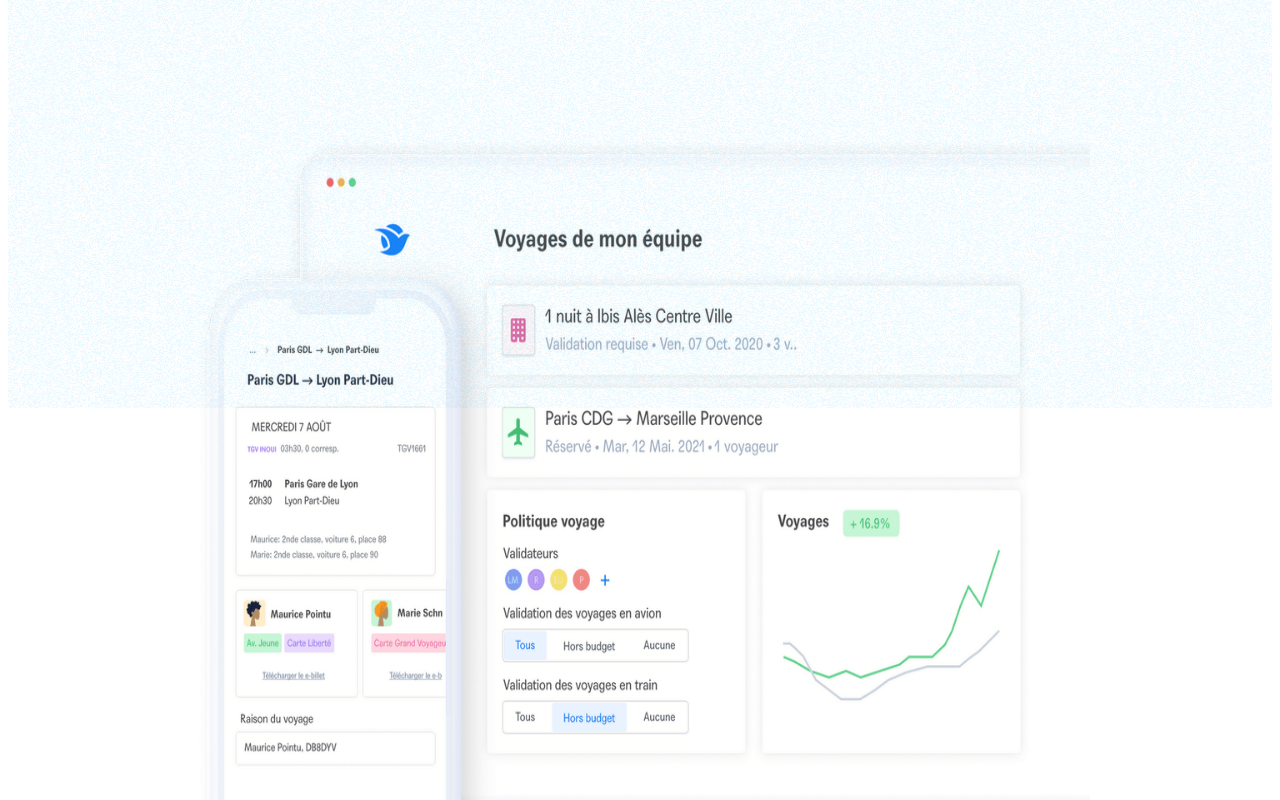
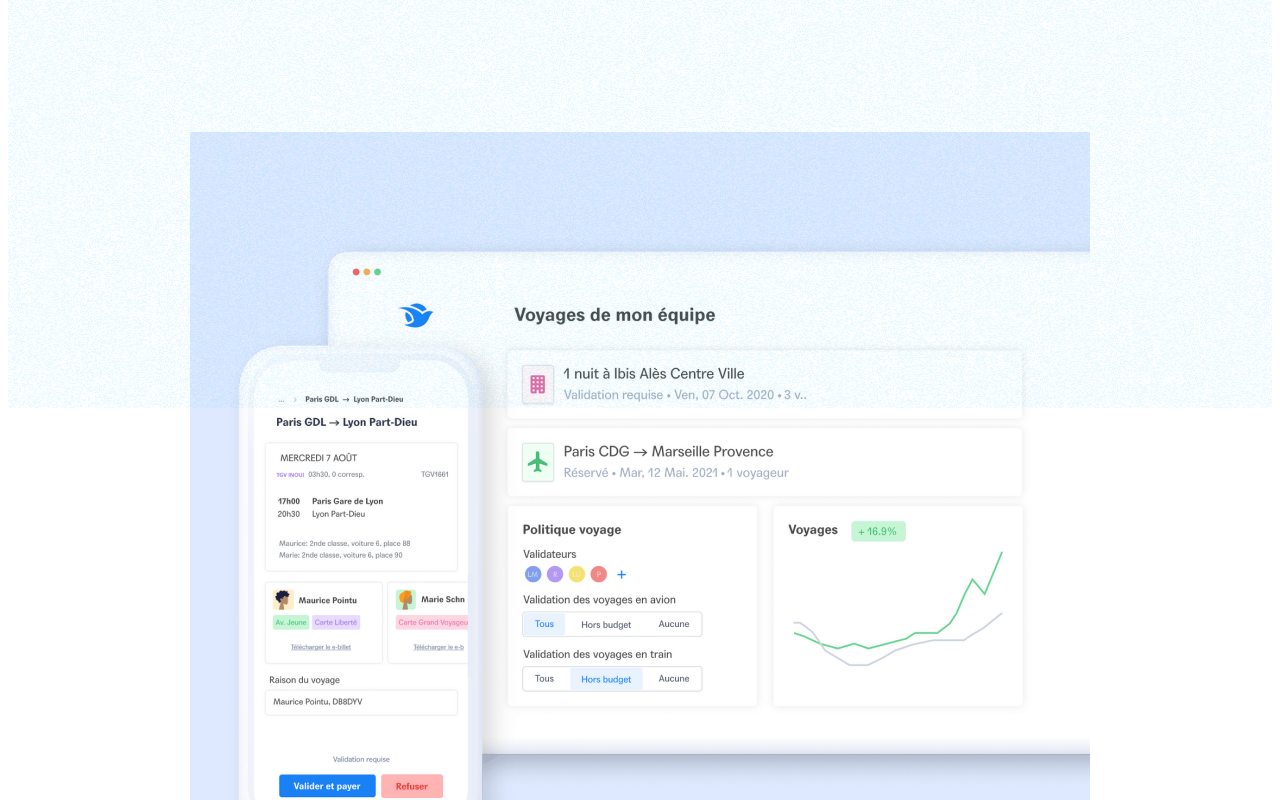
Before and after one commit to alexandrelam/portfolio, a Nuxt app: page /experiences/okarito in a window 1280 px wide. Shown: the part 400-1200 px from the top of the page. Built offline with nearby package versions, Linux system fonts and the light colour scheme.

Commit message:
feat(image): added custom image to details componenets

```diff
--- a/components/Details.vue
+++ b/components/Details.vue
@@ -8,7 +8,7 @@ section.description
         span(v-if="isNew").new new
         span {{title}}
       span.date {{date}}
-  img(src="~/static/okarito.png").image
+  img(:src="require(`~/static/${image}`)").image
   div.details
     div.infos
       div.wrapper
@@ -59,6 +59,10 @@ export default {
       default: false,
     },
     title: {
+      type: String,
+      required: true,
+    },
+    image: {
       type: String,
       required: true,
     },
--- a/pages/experiences/okarito.vue
+++ b/pages/experiences/okarito.vue
@@ -2,6 +2,7 @@
   Details(
     title="Okarito"
     :isNew="true"
+    image="okarito_details.png"
     date="mai - août 2021"
     descriptionTitle="SHAPING THE FUTURE OF PROFESSIONAL TRANPORTATION"
     descriptionParagraph="Lorem ipsum dolor sit amet, consectetur adipiscing elit. Praesent fermentum, libero vitae sollicitudin vestibulum, lacus nibh lobortis magna, a pulvinar nunc magna at purus. Fusce dapibus finibus tellus in cursus. Praesent lacinia, est quis molestie porta, nunc nisi pretium massa, eu commodo nisl arcu sit amet leo. Phasellus et semper odio. Nullam lacinia nec ipsum ornare porttitor. Quisque vehicula orci eget bibendum euismod. Cras elementum sollicitudin mauris, et bibendum dolor euismod eu. Donec in gravida velit, id egestas massa. Phasellus ultricies elit arcu, sed venenatis massa consectetur a. Integer accumsan rutrum molestie."
```
Also changed, not shown: static/okarito_details.png (added).
